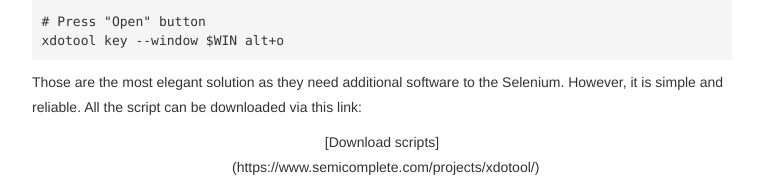
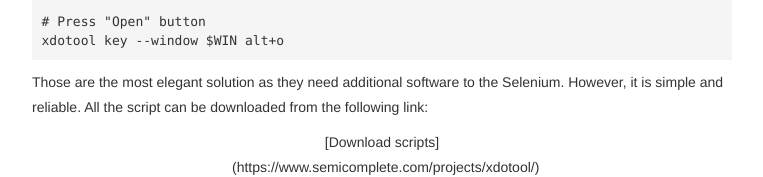
Before and after one commit to alberand/alberand.github.io, a plain HTML site: page drafts/selenium-file-dialog.html in a window 1280 px wide. Shown: the part 1910-2087 px from the top of the page, without its empty margins (258-1021 px from the left). Drawn offline with nearby package versions, Linux system fonts and the light colour scheme.

Commit message:
Automatic content update

```diff
--- a/drafts/selenium-file-dialog.html
+++ b/drafts/selenium-file-dialog.html
@@ -131,7 +131,7 @@ xdotool key --window $WIN alt+o
 
 <p>Those are the most elegant solution as they need additional software to the
 Selenium. However, it is simple and reliable. All the script can be downloaded
-via this link:</p>
+from the following link:</p>
 <p style="width:300px; text-align:center; margin: 0 auto;">
     [Download scripts](https://www.semicomplete.com/projects/xdotool/)
 </p>
```
